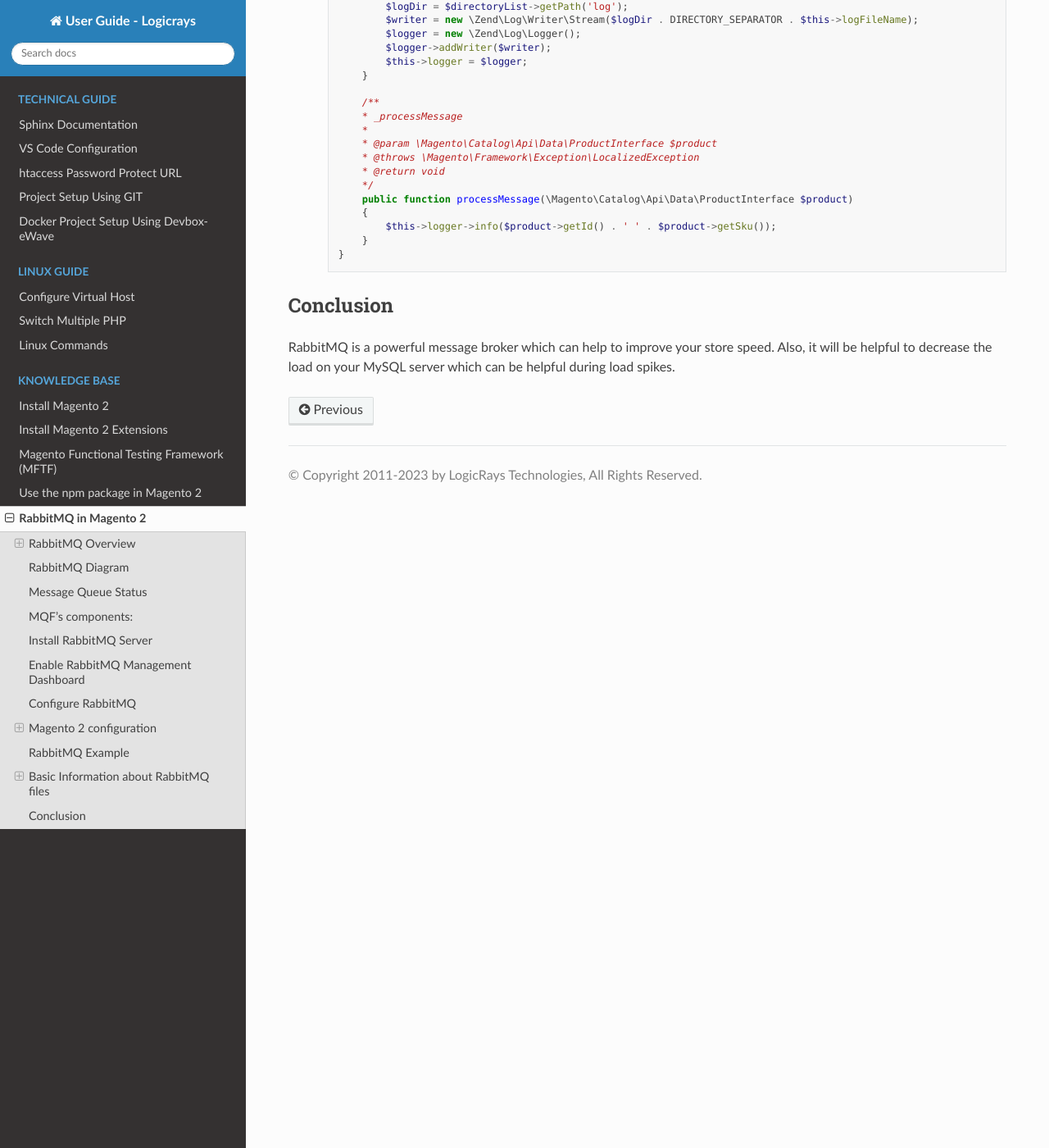
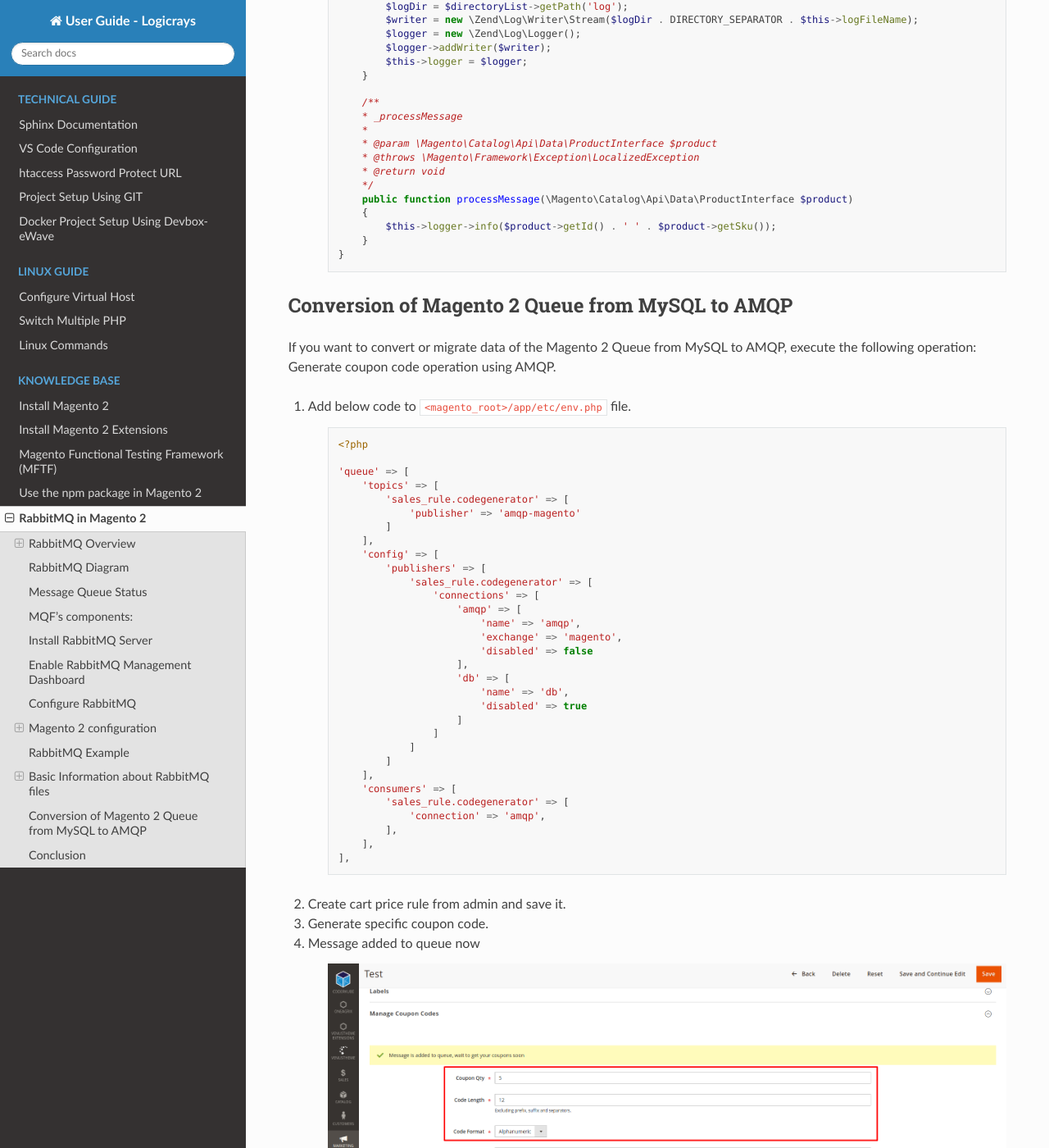
Before and after one commit to dipakp-logicrays/dipakp-docs, a Sphinx documentation site: the page built from docs/kb/rabbitmq/index.rst, in a window 1280 px wide and 1400 px high, scrolled down 15357 px. Shown: the whole window at 82% size. Built offline with Sphinx 7.4.7 and the Read the Docs theme 2.0.0, drawn with Linux system fonts in a browser that asks for light colours; some of the changed text lies outside the part shown.

Commit message:
Added new topics to rabbitmq user guide

```diff
--- a/docs/kb/rabbitmq/index.rst
+++ b/docs/kb/rabbitmq/index.rst
@@ -759,6 +759,76 @@
         }
 
 
+Conversion of Magento 2 Queue from MySQL to AMQP
+------------------------------------------------
+
+If you want to convert or migrate data of the Magento 2 Queue from MySQL to AMQP,
+execute the following operation: Generate coupon code operation using AMQP.
+
+#. Add below code to ``<magento_root>/app/etc/env.php`` file.
+
+    .. code-block:: php
+
+        <?php
+
+        'queue' => [
+            'topics' => [
+                'sales_rule.codegenerator' => [
+                    'publisher' => 'amqp-magento'
+                ]
+            ],
+            'config' => [
+                'publishers' => [
+                    'sales_rule.codegenerator' => [
+                        'connections' => [
+                            'amqp' => [
+                                'name' => 'amqp',
+                                'exchange' => 'magento',
+                                'disabled' => false
+                            ],
+                            'db' => [
+                                'name' => 'db',
+                                'disabled' => true
+                            ]
+                        ]
+                    ]
+                ]
+            ],
+            'consumers' => [
+                'sales_rule.codegenerator' => [
+                    'connection' => 'amqp',
+                ],
+            ],
+        ],
+
+#. Create cart price rule from admin and save it.
+
+#. Generate specific coupon code.
+
+#. Message added to queue now
+
+    .. figure:: images/db-amqp/generate-coupon-code.png
+        :align: center
+        :alt: generate-coupon-code
+
+#. In RabbitMQ dashboard, message will appear on exchange tab
+
+    .. figure:: images/db-amqp/mq-exchange.png
+        :align: center
+        :alt: mq-exchange.png
+
+#. In queue tab, you will see ``codegenerator`` menu
+
+    .. figure:: images/db-amqp/mq-queue-tab.png
+        :align: center
+        :alt: mq-exchange
+
+#. On click ``codegenerator`` menu, Go to ``Get messages``, Click on ``Get Message(s)`` button, you will get message
+
+    .. figure:: images/db-amqp/mq-get-message.png
+        :align: center
+        :alt: mq-exchange
+
 Conclusion
 ----------
 
```
Also changed, not shown: docs/kb/rabbitmq/images/db-amqp/generate-coupon-code.png (added), docs/kb/rabbitmq/images/db-amqp/mq-exchange.png (added), docs/kb/rabbitmq/images/db-amqp/mq-get-message.png (added), docs/kb/rabbitmq/images/db-amqp/mq-queue-tab.png (added).
